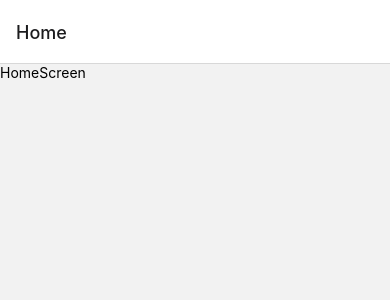
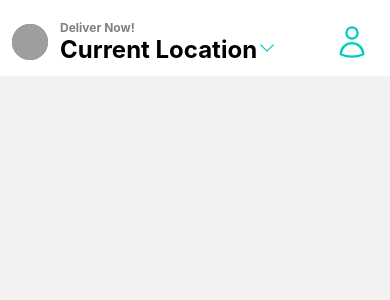
Before and after one commit to jacobcwright/DeliverooMock, a React Native app: screen /Home in a window 390 px wide. Shown: the top 300 px of the page. Built offline with nearby package versions, Linux system fonts and the light colour scheme; grey boxes are pictures that could not be loaded.

Commit message:
Feat: Header

```diff
--- a/package.json
+++ b/package.json
@@ -18,8 +18,10 @@
     "react": "17.0.2",
     "react-dom": "17.0.2",
     "react-native": "0.68.2",
+    "react-native-heroicons": "^2.2.0",
     "react-native-safe-area-context": "4.2.4",
     "react-native-screens": "~3.11.1",
+    "react-native-svg": "^12.4.3",
     "react-native-web": "0.17.7"
   },
   "devDependencies": {
--- a/screens/HomeScreen.tsx
+++ b/screens/HomeScreen.tsx
@@ -1,14 +1,69 @@
-import { StyleSheet, Text, View } from "react-native";
+import { Image, SafeAreaView, StyleSheet, Text, View } from "react-native";
 import React from "react";
+import { useNavigation } from "@react-navigation/native";
+import { useLayoutEffect } from "react";
+import {
+  ChevronDownIcon,
+  UserIcon,
+  SearchIcon,
+  AdjustmentsIcon,
+} from "react-native-heroicons/outline";
 
 const HomeScreen = () => {
+  const navigation = useNavigation();
+
+  useLayoutEffect(() => {
+    navigation.setOptions({
+      headerShown: false,
+    });
+  }, []);
+
   return (
-    <View>
-      <Text>HomeScreen</Text>
-    </View>
+    <SafeAreaView style={styles.safe}>
+      {/* Header */}
+      <View style={styles.head}>
+        <View>
+          <Image
+            source={{ uri: "https://links.papareact.com/wru" }}
+            style={styles.headerImage}
+          />
+        </View>
+        <View style={{ flex: 1 }}>
+          <Text style={{ fontWeight: "bold", fontSize: 12, color: "gray" }}>
+            Deliver Now!
+          </Text>
+          <Text style={{ fontWeight: "bold", fontSize: 24 }}>
+            Current Location
+            <ChevronDownIcon size={20} color="#00CCBB" />
+          </Text>
+        </View>
+        <UserIcon size={36} color="#00CCBB" style={{ margin: 4 }} />
+      </View>
+    </SafeAreaView>
   );
 };
 
 export default HomeScreen;
 
-const styles = StyleSheet.create({});
+const styles = StyleSheet.create({
+  safe: {
+    backgroundColor: "white",
+    paddingTop: 20,
+  },
+  head: {
+    flexDirection: "row",
+    paddingBottom: 12,
+    alignItems: "center",
+    marginHorizontal: 16,
+    marginLeft: 8,
+  },
+  headerImage: {
+    height: 36,
+    width: 36,
+    backgroundColor: "gray",
+    padding: 16,
+    borderRadius: 100,
+    margin: 4,
+    marginRight: 12,
+  },
+});
```
Also changed, not shown: 1 other file (tests, documents, lock files or other folders).
